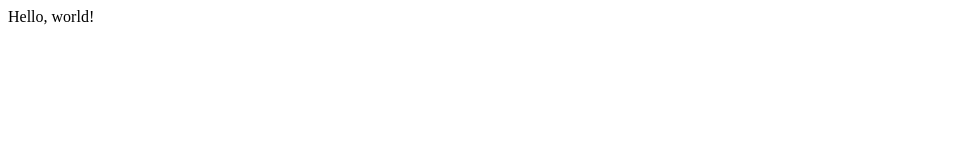
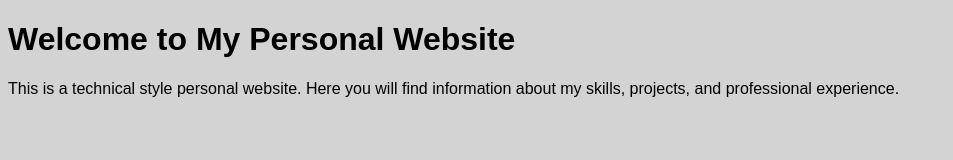
Before and after one commit to ERerGB/html.storage, a plain HTML site: page index.html in a window 1280 px wide. Shown: the whole page, without its empty margins (0-953 px from the left). Drawn offline with Linux system fonts and the light colour scheme.

Commit message:
Add index.html

```diff
--- a/index.html
+++ b/index.html
@@ -1,10 +1,18 @@
-
 <!DOCTYPE html>
 <html>
 <head>
-<title>Your HTML Title</title>
+<style>
+body {
+  background-color: #D3D3D3;
+  font-family: Arial, sans-serif;
+}
+</style>
 </head>
 <body>
-Hello, world!
+
+<h1>Welcome to My Personal Website</h1>
+
+<p>This is a technical style personal website. Here you will find information about my skills, projects, and professional experience.</p>
+
 </body>
 </html>
```
